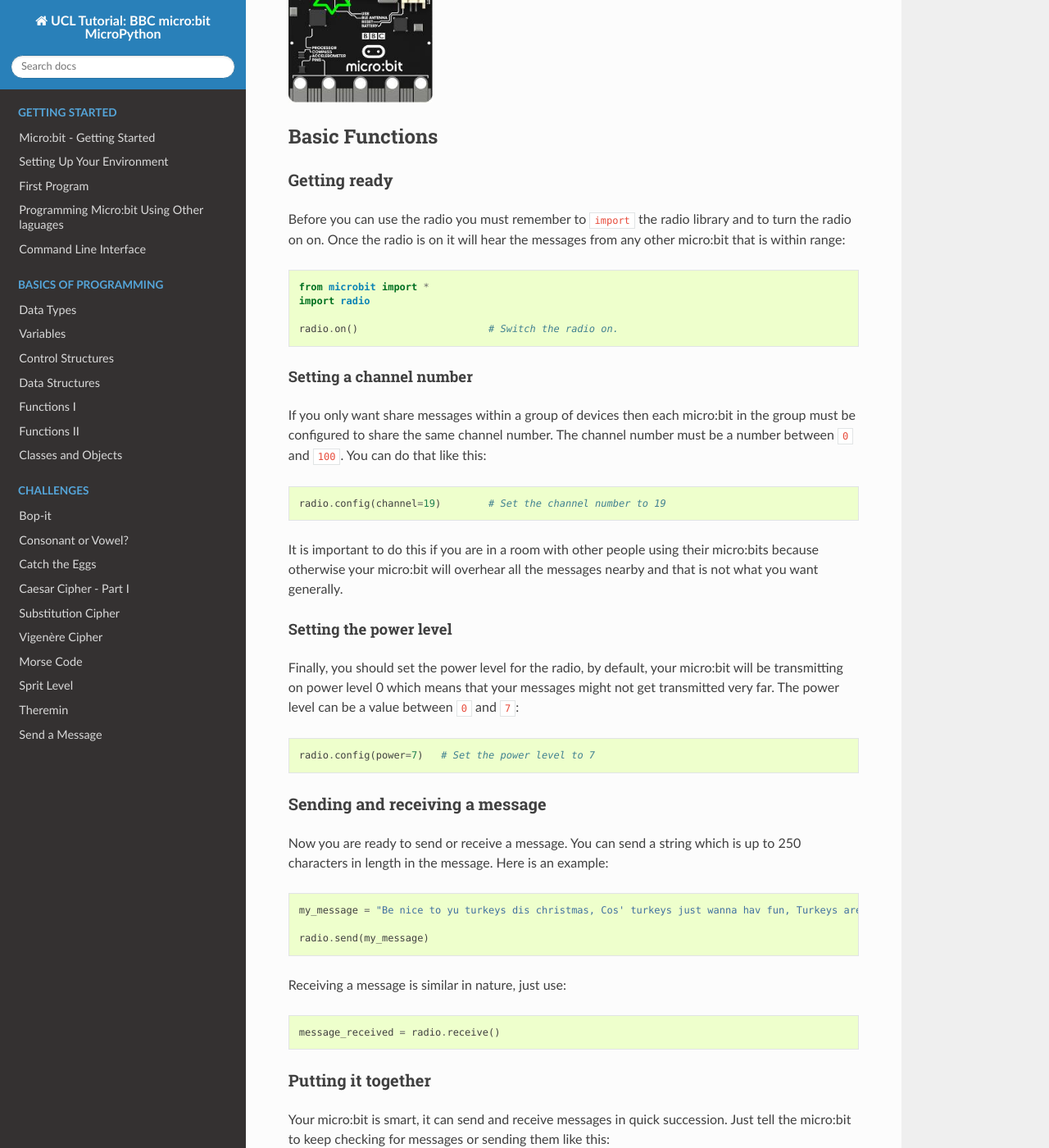
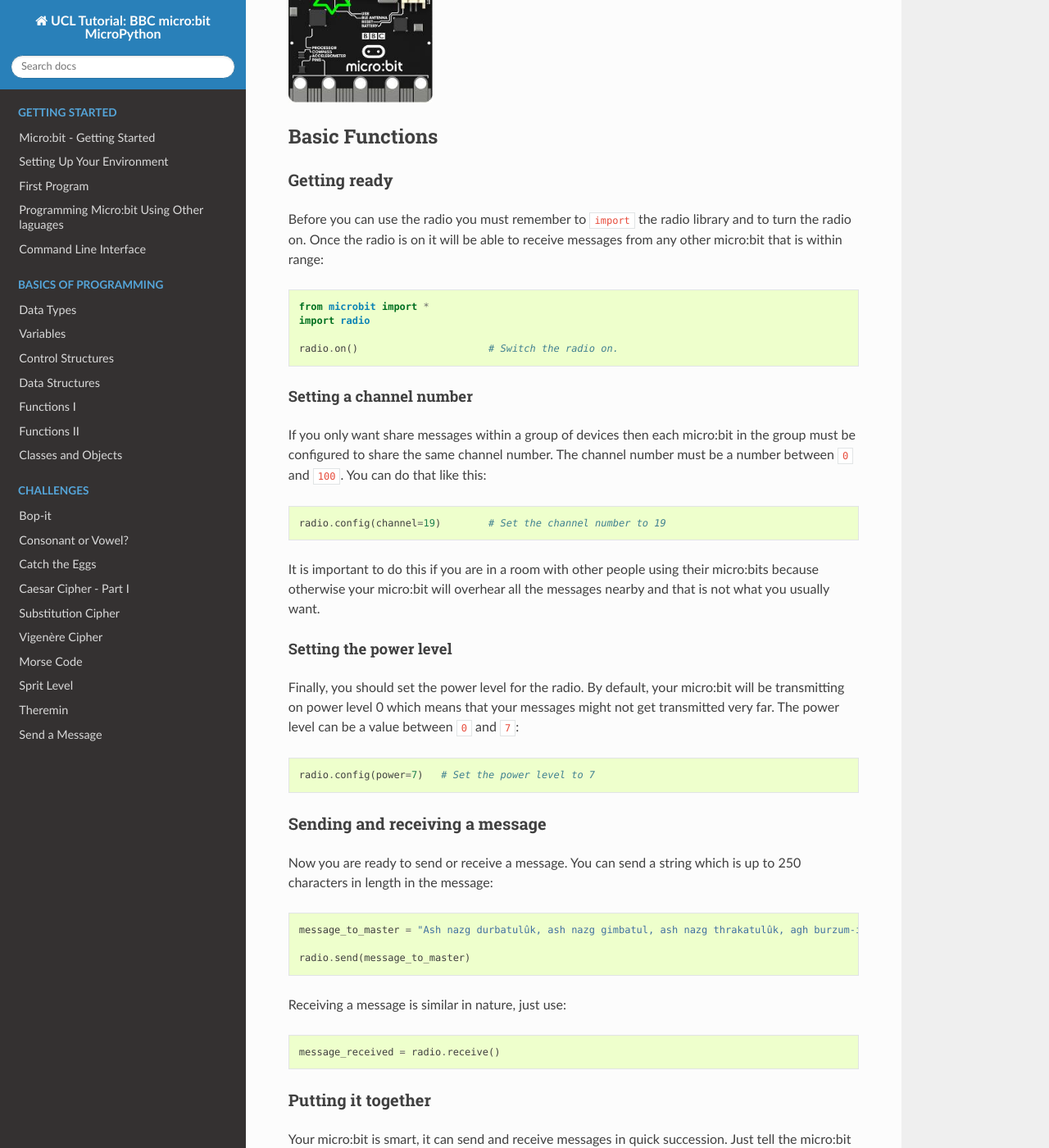
Before and after one commit to rharbird/microbit-challenges, a Sphinx documentation site: the page built from docs/source/features/radio.rst, in a window 1280 px wide and 1400 px high, scrolled down 235 px. Shown: the whole window at 82% size. Built offline with Sphinx 7.4.7 and the Read the Docs theme 2.0.0, drawn with Linux system fonts in a browser that asks for light colours; pages that are not in the unit, such as notebooks, are missing from menus; some of the changed text lies outside the part shown.

Commit message:
Modify text

```diff
--- a/docs/source/features/radio.rst
+++ b/docs/source/features/radio.rst
@@ -13,7 +12,8 @@ Basic Functions
 
 Getting ready
 -------------
-Before you can use the radio you must remember to ``import`` the radio library and to turn the radio on on.  Once the radio is on it will hear the messages from any other micro:bit that is within range::
+Before you can use the radio you must remember to ``import`` the radio library and to turn the radio on.  Once the radio is on it will be able to receive messages from
+any other micro:bit that is within range::
 
 	from microbit import *
 	import radio
@@ -22,27 +22,28 @@ Before you can use the radio you must remember to ``import`` the radio library a
 
 Setting a channel number
 ^^^^^^^^^^^^^^^^^^^^^^^^
-If you only want share messages within a group of devices then each micro:bit in the group must be configured to share the same channel number. The channel number must be a number between ``0`` and ``100``. You can do that like this::
+If you only want share messages within a group of devices then each micro:bit in the group must be configured to share the same channel number. The channel number must
+be a number between ``0`` and ``100``. You can do that like this::
 
 	radio.config(channel=19)	# Set the channel number to 19
 
-It is important to do this if you are in a room with other people using their micro:bits because otherwise your micro:bit will overhear all the messages nearby and that is not what you want generally.
+It is important to do this if you are in a room with other people using their micro:bits because otherwise your micro:bit will overhear all the messages nearby and that
+is not what you usually want.
 
 Setting the power level
 ^^^^^^^^^^^^^^^^^^^^^^^
-Finally, you should set the power level for the radio, by default, your micro:bit will be transmitting on power level 0 which means that your messages might not get transmitted very far. The power level can be a value between ``0`` and ``7``::
+Finally, you should set the power level for the radio. By default, your micro:bit will be transmitting on power level 0 which means that your messages might not get
+transmitted very far. The power level can be a value between ``0`` and ``7``::
 
 	radio.config(power=7)	# Set the power level to 7
 
 Sending and receiving a message
 -------------------------------
-Now you are ready to send or receive a message. You can send a string which is
-up to 250 characters in length in the message. Here is an
-example::
+Now you are ready to send or receive a message. You can send a string which is up to 250 characters in length in the message: ::
 
-	my_message = "Be nice to yu turkeys dis christmas, Cos' turkeys just wanna hav fun, Turkeys are cool, turkeys are wicked, An every turkey has a Mum."
+	message_to_master = "Ash nazg durbatulûk, ash nazg gimbatul, ash nazg thrakatulûk, agh burzum-ishi krimpatul."
 
-	radio.send(my_message)
+	radio.send(message_to_master)
 
 
 Receiving a message is similar in nature, just use::
@@ -71,7 +72,8 @@ Your micro:bit is smart, it can send and receive messages in quick succession. J
 		    print(incoming)
 		sleep(500)
 
-If you print the incoming message, you will see that sometimes it contains the value ``None``. That is because sometimes the micro:bit checks for a message but nothing has arrived. We can ignore these non-events by checking whether ``incoming`` equals ``None`` and ignoring it if that is the case.
+If you print the incoming message, you will see that sometimes it contains the value ``None``. That is because sometimes the micro:bit checks for a message but nothing
+has arrived. We can ignore these non-events by checking whether ``incoming`` equals ``None`` and ignoring it if that is the case.
 
 
 Ideas for Projects with the Radio
```
Also changed, not shown: other parts of docs/source/features/radio.rst (+1 -2 lines).
